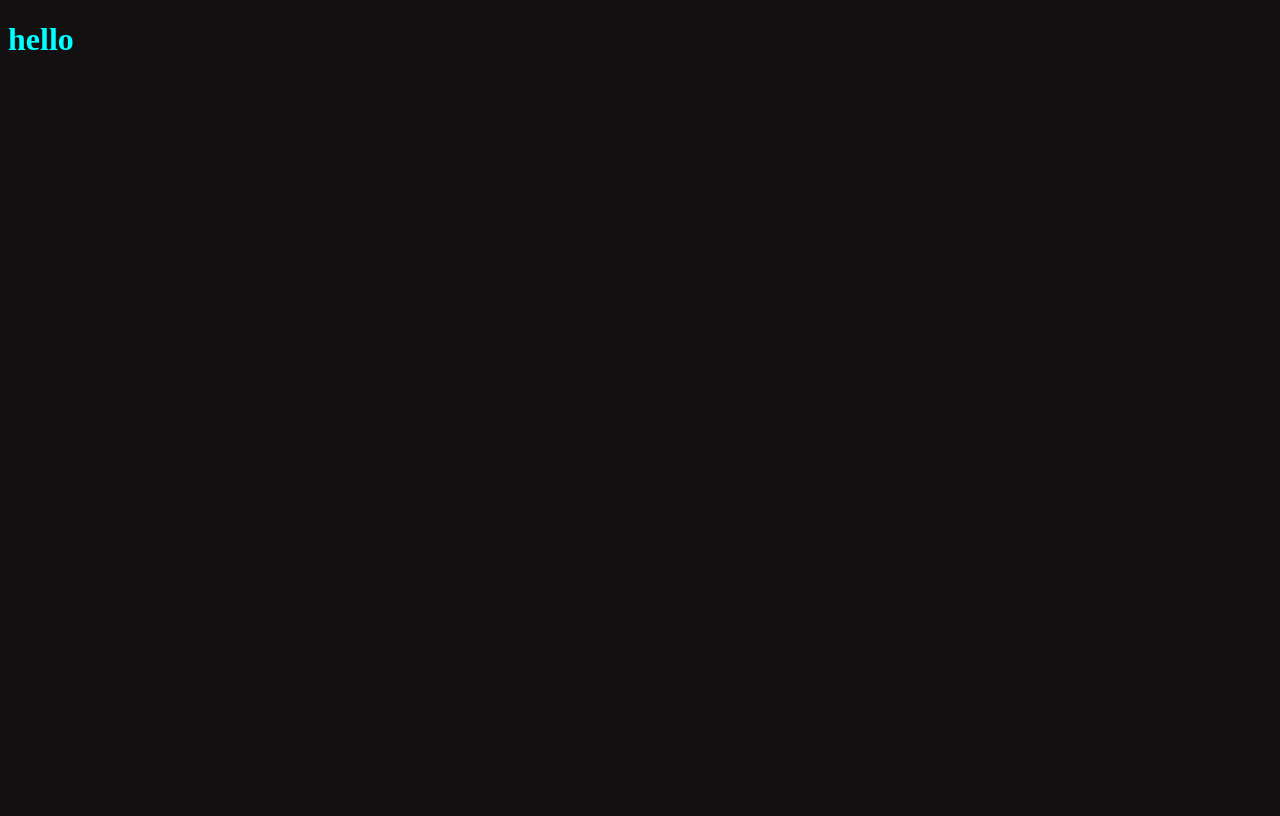
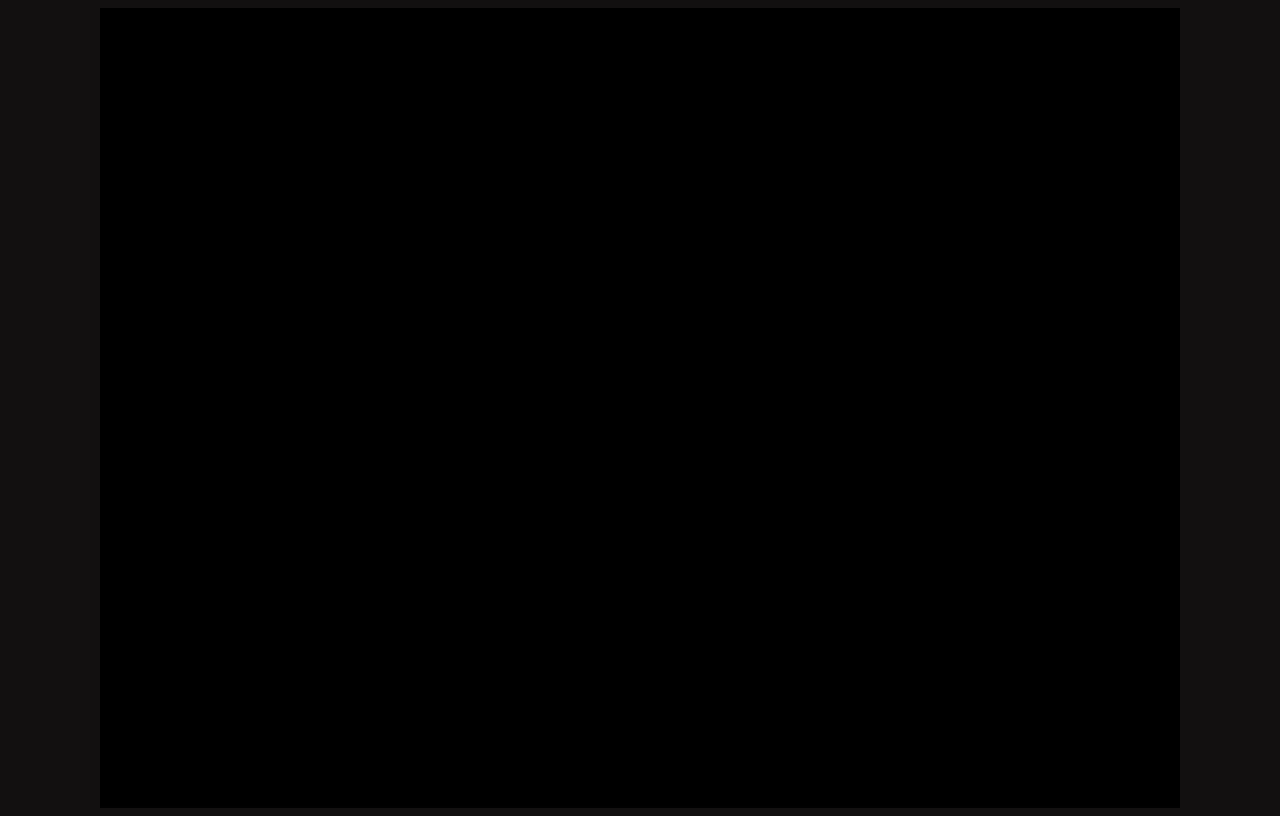
Before and after one commit to nanda-gopal-sb/custom-wrapped, a website built with Vite: page index.html in a window 1280 px wide. Built offline with nearby package versions, Linux system fonts and the light colour scheme.

Commit message:
added_pic

```diff
--- a/index.html
+++ b/index.html
@@ -4,12 +4,15 @@
 <head>
   <meta charset="UTF-8">
   <meta name="viewport" content="width=device-width, initial-scale=1.0">
-  <title>Document</title>
+  <title>Custom-Wrapped</title>
   <link rel="stylesheet" href="./src/style.css">
 </head>
 
 <body>
-  <h1 style="color: aqua;">hello</h1>
+  <div class="image_container">
+    <img src="./Design.jpg" alt="Design" class="design"> </img>
+  </div>
 </body>
 <script type="module" src="/src/main.js"></script>
+
 </html>
--- a/src/style.css
+++ b/src/style.css
@@ -1,4 +1,24 @@
+@font-face {
+  font-family: "Pixelify Sans";
+  src: url("../PixelifySans-Regular.ttf");
+}
+
 body {
   background-color: #121010;
-  transition: background-color 0.5s ease;
+  font-family: pixelify sans;
 }
+
+img {
+  @media (max-width: 600px) {
+    width: 100%;
+    height: 100%;
+  }
+}
+
+.image_container {
+  display: flex;
+  justify-content: center;
+  align-items: center;
+  height: 100vh;
+  overflow: hidden;
+}
```
Also changed, not shown: public/Design.jpg (added).
